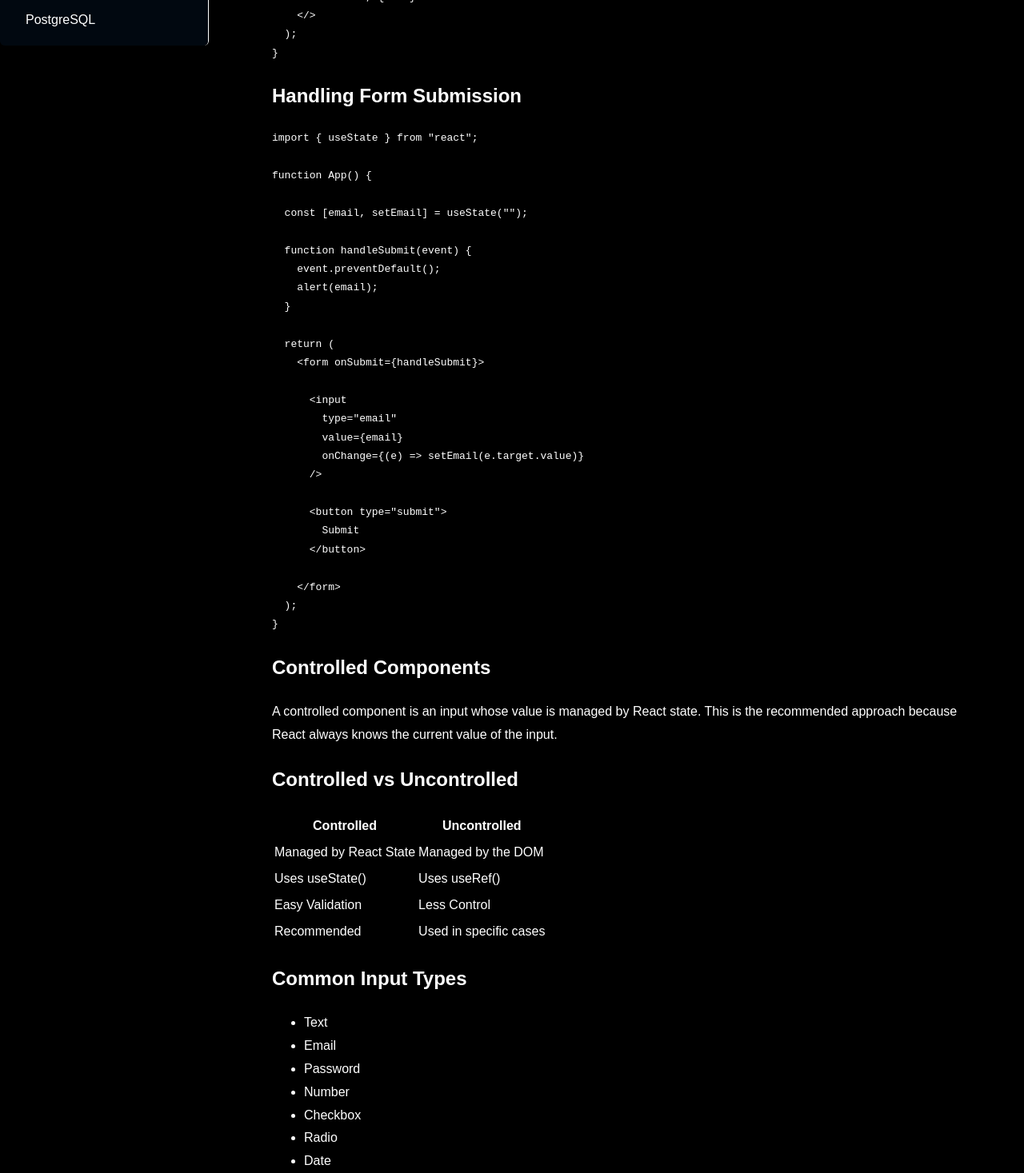
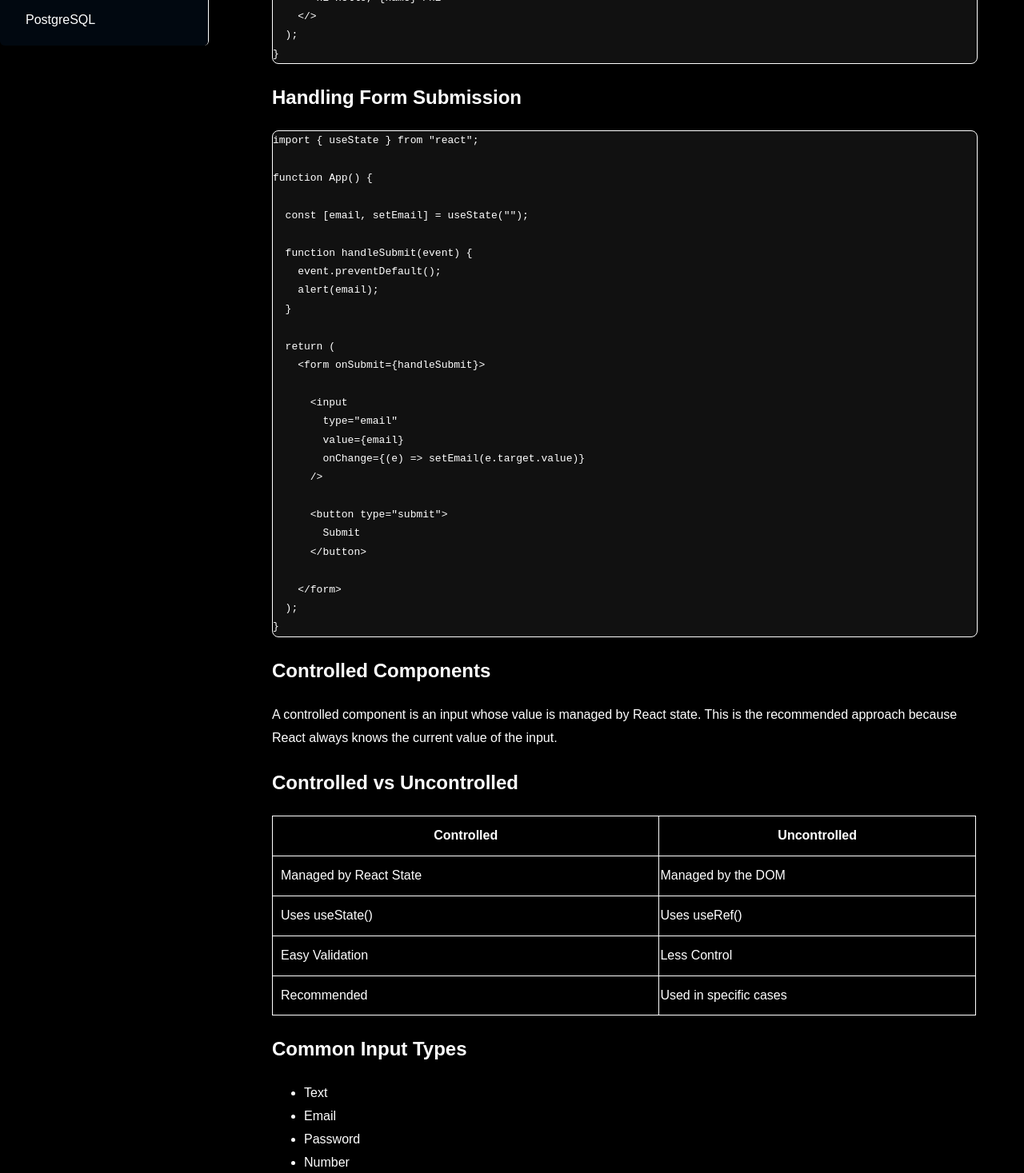
Before and after one commit to asmitbiswas/Project-Next-JS, a Next.js app in the folder app/: page /React/Forms in a window 1280 px wide. Shown: the part 783-2250 px from the top of the page at 80% size. Built offline with nearby package versions, Linux system fonts and the light colour scheme.

Commit message:
Done Forms page

```diff
--- a/app/app/(categories)/React/(ReactTopics)/Forms/page.tsx
+++ b/app/app/(categories)/React/(ReactTopics)/Forms/page.tsx
@@ -25,7 +25,15 @@ export default function Forms() {
 
                 <h2>Basic Input Example</h2>
 
-        <pre>
+                <pre
+                    style={{
+                        background: "#111",
+                        overflowX: "auto",
+                        borderRadius: "8px",
+                        width: "100%",
+                        border: "1px solid white"
+                    }}
+                >
                     {`import { useState } from "react";
 
 function App() {
@@ -48,7 +56,15 @@ function App() {
 
                 <h2>Handling Form Submission</h2>
 
-        <pre>
+                <pre
+                    style={{
+                        background: "#111",
+                        overflowX: "auto",
+                        borderRadius: "8px",
+                        width: "100%",
+                        border: "1px solid white"
+                    }}
+                >
                     {`import { useState } from "react";
 
 function App() {
@@ -88,30 +104,77 @@ function App() {
 
                 <h2>Controlled vs Uncontrolled</h2>
 
-        <table>
+                <table
+                    style={{
+                        borderCollapse: "collapse",
+                        overflowX: "auto",
+                        border: "1px solid white",
+                        width: "100%"
+                    }}>
                     <tbody>
-            <tr>
-              <th>Controlled</th>
+                        <tr
+                            style={{
+                                border: "1px solid white",
+                                padding: "10px"
+                            }}
+                        >
+                            <th
+                                style={{
+                                    border: "1px solid white",
+                                    padding: "10px"
+                                }}>Controlled</th>
                             <th>Uncontrolled</th>
                         </tr>
 
-            <tr>
-              <td>Managed by React State</td>
+                        <tr
+                            style={{
+                                border: "1px solid white",
+                                padding: "10px"
+                            }}>
+                            <td
+                                style={{
+                                    border: "1px solid white",
+                                    padding: "10px"
+                                }}>Managed by React State</td>
                             <td>Managed by the DOM</td>
                         </tr>
 
-            <tr>
-              <td>Uses useState()</td>
+                        <tr
+                            style={{
+                                border: "1px solid white",
+                                padding: "10px"
+                            }}>
+                            <td
+                                style={{
+                                    border: "1px solid white",
+                                    padding: "10px"
+                                }}>Uses useState()</td>
                             <td>Uses useRef()</td>
                         </tr>
 
-            <tr>
-              <td>Easy Validation</td>
+                        <tr
+                            style={{
+                                border: "1px solid white",
+                                padding: "10px"
+                            }}>
+                            <td
+                                style={{
+                                    border: "1px solid white",
+                                    padding: "10px"
+                                }}>Easy Validation</td>
                             <td>Less Control</td>
                         </tr>
 
-            <tr>
-              <td>Recommended</td>
+                        <tr
+                            style={{
+                                border: "1px solid white",
+                                padding: "10px"
+                            }}>
+                            <td
+                                style={{
+                                    border: "1px solid white",
+                                    padding: "10px"
+                                }}>Recommended</td>
                             <td>Used in specific cases</td>
                         </tr>
                     </tbody>
```
Lines whose indentation alone changed are shown as unchanged.
